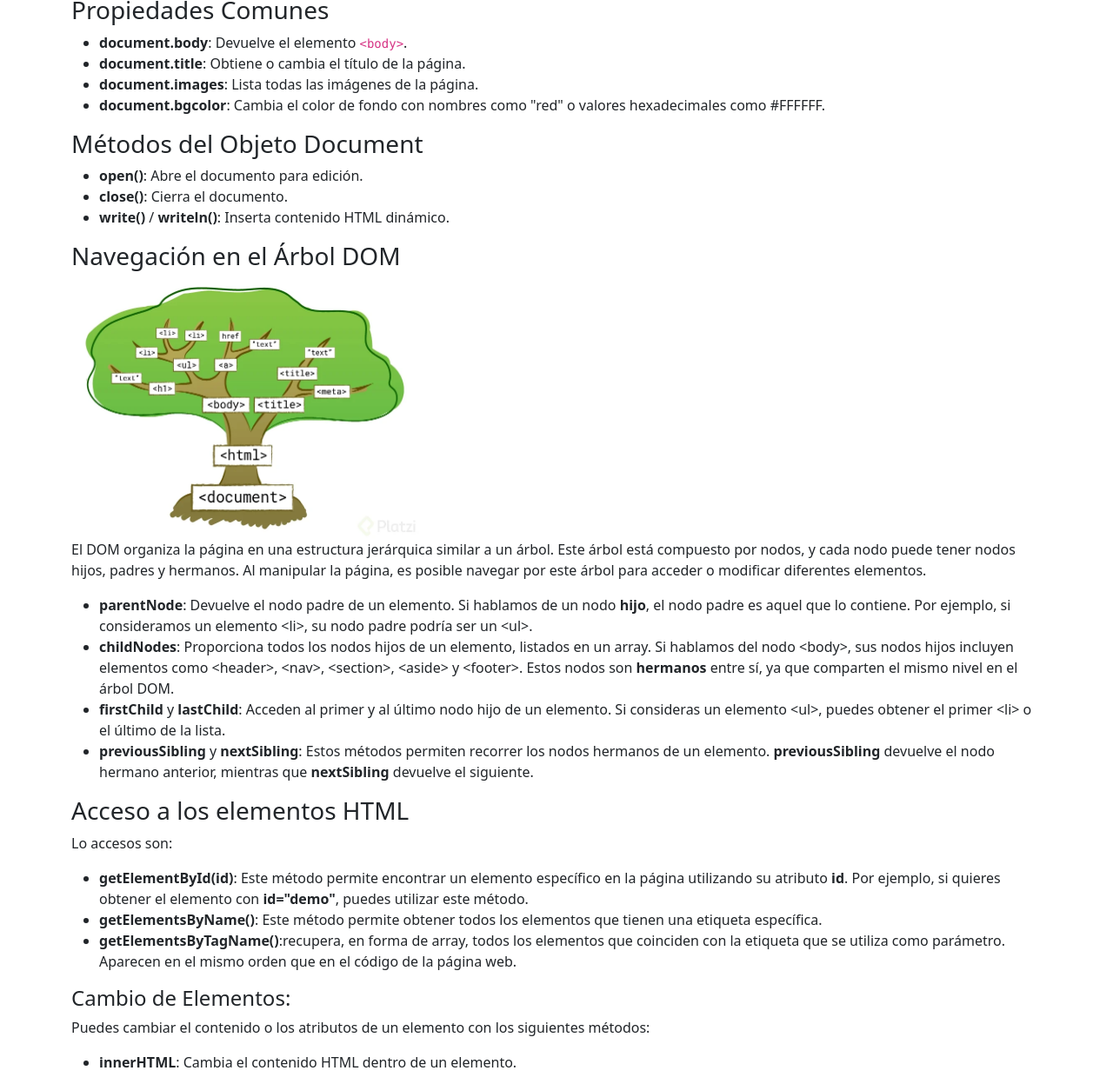
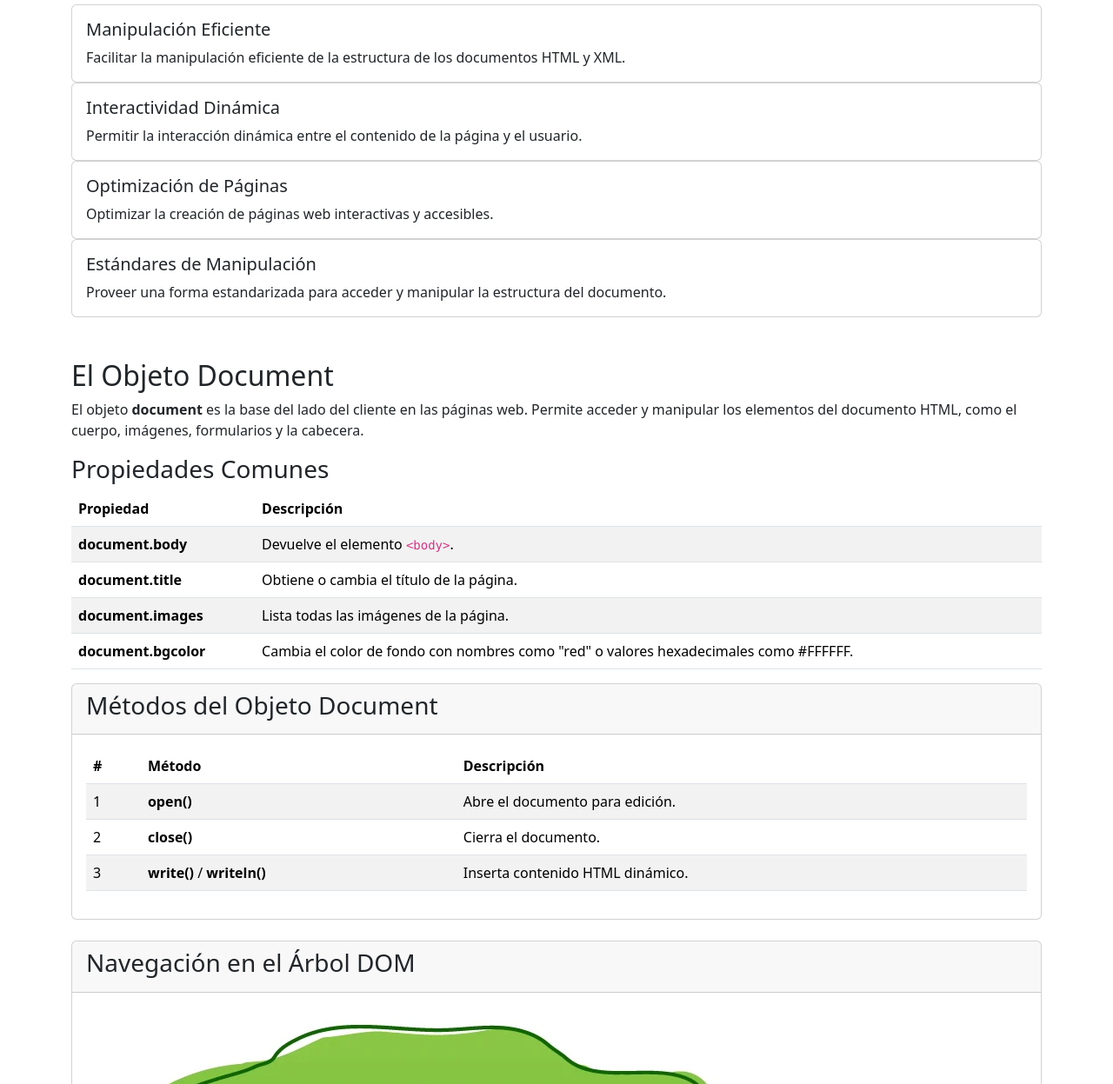
Before and after one commit to helado009/VespertinoGit, a plain HTML site: page pages/index.html in a window 1280 px wide. Shown: the part 800-2047 px from the top of the page at 87% size. Drawn offline with nearby package versions, Linux system fonts and the light colour scheme.

```diff
--- a/pages/index.html
+++ b/pages/index.html
@@ -43,23 +43,63 @@
     <!-- las  características -->
     <div id="caracteristicas" class="container mt-5">
         <h2>Características del DOM</h2>
-        <ul>
-            <li>Acceso dinámico a los elementos del documento.</li>
-            <li>Estructura jerárquica basada en nodos.</li>
-            <li>Permite la manipulación de la estructura, estilo y contenido.</li>
-            <li>Interacción con JavaScript para actualizar la página.</li>
-        </ul>
+        <div class="card-deck">
+            <div class="card">
+                <div class="card-body">
+                    <h5 class="card-title">Acceso Dinámico</h5>
+                    <p class="card-text">Permite acceder a los elementos del documento de manera dinámica, lo que posibilita su manipulación en tiempo real.</p>
+                </div>
+            </div>
+            <div class="card">
+                <div class="card-body">
+                    <h5 class="card-title">Estructura Jerárquica</h5>
+                    <p class="card-text">La estructura del DOM se organiza en nodos, donde cada nodo tiene una relación jerárquica.</p>
+                </div>
+            </div>
+            <div class="card">
+                <div class="card-body">
+                    <h5 class="card-title">Manipulación de Contenido</h5>
+                    <p class="card-text">Permite modificar la estructura, el estilo y el contenido de los elementos dentro del documento.</p>
+                </div>
+            </div>
+            <div class="card">
+                <div class="card-body">
+                    <h5 class="card-title">Interacción con JavaScript</h5>
+                    <p class="card-text">A través de JavaScript, el DOM permite actualizar la página y responder a las acciones del usuario.</p>
+                </div>
+            </div>
+        </div>
     </div>
 
     <!-- los objetivos: lo que busca hacer este -->
     <div id="objetivos" class="container mt-5">
         <h2>Objetivos del DOM</h2>
-        <ul>
-            <li>Facilitar la manipulación de la estructura de los documentos.</li>
-            <li>Permitir una interacción dinámica entre el contenido y el usuario.</li>
-            <li>Optimizar la creación de páginas web interactivas.</li>
-            <li>Proveer una forma estandarizada de manipular la estructura del documento.</li>
-        </ul>
+        <div class="card-deck">
+            <div class="card">
+                <div class="card-body">
+                    <h5 class="card-title">Manipulación Eficiente</h5>
+                    <p class="card-text">Facilitar la manipulación eficiente de la estructura de los documentos HTML y XML.</p>
+                </div>
+            </div>
+            <div class="card">
+                <div class="card-body">
+                    <h5 class="card-title">Interactividad Dinámica</h5>
+                    <p class="card-text">Permitir la interacción dinámica entre el contenido de la página y el usuario.</p>
+                </div>
+            </div>
+            <div class="card">
+                <div class="card-body">
+                    <h5 class="card-title">Optimización de Páginas</h5>
+                    <p class="card-text">Optimizar la creación de páginas web interactivas y accesibles.</p>
+                </div>
+            </div>
+            <div class="card">
+                <div class="card-body">
+                    <h5 class="card-title">Estándares de Manipulación</h5>
+                    <p class="card-text">Proveer una forma estandarizada para acceder y manipular la estructura del documento.</p>
+                </div>
+            </div>
+        </div>
     </div>
 
     <!-- Información del objeto Document 40-->
@@ -67,82 +107,148 @@
         <h2>El Objeto Document</h2>
         <p>El objeto <strong>document</strong> es la base del lado del cliente en las páginas web. Permite acceder y manipular los elementos del documento HTML, como el cuerpo, imágenes, formularios y la cabecera.</p>
 
+        <!-- Información del objeto Document 41-->
+
         <h3>Propiedades Comunes</h3>
-        <ul>
-            <li><strong>document.body</strong>: Devuelve el elemento <code>&lt;body&gt;</code>.</li>
-            <li><strong>document.title</strong>: Obtiene o cambia el título de la página.</li>
-            <li><strong>document.images</strong>: Lista todas las imágenes de la página.</li>
-            <li><strong>document.bgcolor</strong>: Cambia el color de fondo con nombres como "red" o valores hexadecimales como #FFFFFF.</li>
-        </ul>
+        <table class="table table-striped">
+            <thead>
+                <tr>
+                    <th>Propiedad</th>
+                    <th>Descripción</th>
+                </tr>
+            </thead>
+            <tbody>
+                <tr>
+                    <td><strong>document.body</strong></td>
+                    <td>Devuelve el elemento <code>&lt;body&gt;</code>.</td>
+                </tr>
+                <tr>
+                    <td><strong>document.title</strong></td>
+                    <td>Obtiene o cambia el título de la página.</td>
+                </tr>
+                <tr>
+                    <td><strong>document.images</strong></td>
+                    <td>Lista todas las imágenes de la página.</td>
+                </tr>
+                <tr>
+                    <td><strong>document.bgcolor</strong></td>
+                    <td>Cambia el color de fondo con nombres como "red" o valores hexadecimales como #FFFFFF.</td>
+                </tr>
+            </tbody>
+        </table>
 
+    <!-- close, open 41-->
+
+        <div class="card mb-4">
+            <div class="card-header">
                 <h3>Métodos del Objeto Document</h3>
-        <ul>
-            <li><strong>open()</strong>: Abre el documento para edición.</li>
-            <li><strong>close()</strong>: Cierra el documento.</li>
-            <li><strong>write()</strong> / <strong>writeln()</strong>: Inserta contenido HTML dinámico.</li>
-        </ul>
+            </div>
+            <div class="card-body">
+                <table class="table table-striped table-responsive">
+                    <thead>
+                        <tr>
+                            <th>#</th>
+                            <th >Método</th>
+                            <th>Descripción</th>
+                        </tr>
+                    </thead>
+                    <tbody>
+                        <tr>
+                            <td>1</td>
+                            <td><strong>open()</strong></td>
+                            <td>Abre el documento para edición.</td>
+                        </tr>
+                        <tr>
+                            <td>2</td>
+                            <td><strong>close()</strong></td>
+                            <td>Cierra el documento.</td>
+                        </tr>
+                        <tr>
+                            <td>3</td>
+                            <td><strong>write()</strong> / <strong>writeln()</strong></td>
+                            <td>Inserta contenido HTML dinámico.</td>
+                        </tr>
+                    </tbody>
+                </table>
+            </div>
+        </div>
 
             <!-- navegacion del arbol dom 42-->
+    <div class="card mb-4">
+    <div class="card-header">
+        <h3>Navegación en el Árbol DOM</h3>
+    </div>
+    <div class="card-body">
+        <img src="arboldom.png" alt="Arbol de Navegación DOM" class="img-fluid mb-3">
+        <p>El DOM organiza la página en una estructura jerárquica similar a un árbol. Este árbol está compuesto por nodos, y cada nodo puede tener nodos hijos, padres y hermanos. Al manipular la página, es posible navegar por este árbol para acceder o modificar diferentes elementos.</p>
+        <ul>
+            <li><strong>parentNode</strong>: Devuelve el nodo padre de un elemento.</li>
+            <li><strong>childNodes</strong>: Proporciona todos los nodos hijos de un elemento.</li>
+            <li><strong>firstChild</strong> y <strong>lastChild</strong>: Acceden al primer y al último nodo hijo de un elemento.</li>
+            <li><strong>previousSibling</strong> y <strong>nextSibling</strong>: Permiten recorrer los nodos hermanos de un elemento.</li>
+        </ul>
+    </div>
+</div>
 
 
-        <h3>Navegación en el Árbol DOM</h3>
-        <img src="arboldom.png" alt="Arbol navegacion de Dom"width="400" height="300">
-        <p>El DOM organiza la página en una estructura jerárquica similar a un árbol. Este árbol está compuesto por nodos, y cada nodo puede tener nodos hijos, padres y hermanos. Al manipular la página, es posible navegar por este árbol para acceder o modificar diferentes elementos.</p>
+        <!-- Acceso a los elementos HTML 43 -->
+    <div class="card mb-4">
+        <div class="card-header">
+            <h3>Acceso a los elementos HTML</h3>
+        </div>
+        <div class="card-body">
             <ul>
-            <li><strong>parentNode</strong>: Devuelve el nodo padre de un elemento. Si hablamos de un nodo <strong>hijo</strong>, el nodo padre es aquel que lo contiene. Por ejemplo, si consideramos un elemento &lt;li&gt;, su nodo padre podría ser un &lt;ul&gt;.</li>
-            <li><strong>childNodes</strong>: Proporciona todos los nodos hijos de un elemento, listados en un array. Si hablamos del nodo &lt;body&gt;, sus nodos hijos incluyen elementos como &lt;header&gt;, &lt;nav&gt;, &lt;section&gt;, &lt;aside&gt; y &lt;footer&gt;. Estos nodos son <strong>hermanos</strong> entre sí, ya que comparten el mismo nivel en el árbol DOM.</li>
-            <li><strong>firstChild</strong> y <strong>lastChild</strong>: Acceden al primer y al último nodo hijo de un elemento. Si consideras un elemento &lt;ul&gt;, puedes obtener el primer &lt;li&gt; o el último de la lista.</li>
-            <li><strong>previousSibling</strong> y <strong>nextSibling</strong>: Estos métodos permiten recorrer los nodos hermanos de un elemento. <strong>previousSibling</strong> devuelve el nodo hermano anterior, mientras que <strong>nextSibling</strong> devuelve el siguiente.</li>
+                <li><strong>getElementById(id)</strong>: Encuentra un elemento específico usando su atributo id.</li>
+                <li><strong>getElementsByName()</strong>: Obtiene todos los elementos con una etiqueta específica.</li>
+                <li><strong>getElementsByTagName()</strong>: Recupera todos los elementos que coinciden con la etiqueta proporcionada.</li>
             </ul>
+        </div>
+    </div>
 
-                    <!-- Acceso a los elementos HTML:pag43 -->
+<!--pagg 44 Cambio de Elementos-->
 
-        <h3>Acceso a los elementos HTML</h3>
-        <p>Lo accesos son:</p>
-        <ul>
-            <li><strong>getElementById(id)</strong>: Este método permite encontrar un elemento específico en la página utilizando su atributo <strong>id</strong>. Por ejemplo, si quieres obtener el elemento con <strong>id="demo"</strong>, puedes utilizar este método.</li>
-            <li><strong>getElementsByName()</strong>: Este método permite obtener todos los elementos que tienen una etiqueta específica.</li>
-            <li><strong>getElementsByTagName()</strong>:recupera, en forma de array, todos los elementos que coinciden con la etiqueta que se utiliza como parámetro. Aparecen en el mismo orden que en el código de la página web.</li>
-        </ul>
-<!--pagg 44-->
-        <h4>Cambio de Elementos:</h4>
+<div class="card mb-4">
+    <div class="card-header">
+        <h3>Cambio de Elementos</h3>
+    </div>
+    <div class="card-body">
         <p>Puedes cambiar el contenido o los atributos de un elemento con los siguientes métodos:</p>
         <ul>
             <li><strong>innerHTML</strong>: Cambia el contenido HTML dentro de un elemento.</li>
         </ul>
-
-        <pre>
-        <code>
-                    <!--El codijo del boton pagg 44-->
-
-        <button onclick="funcion()">Púlsame</button>
-            <!--HTML coloca un botón en la pagina -->
+        <button class="btn btn-primary" onclick="funcion()">Púlsame</button>
         <p id="demo"></p>
-            <!--Espacio HTML donde se escribirá Hola Mundo cuando se pulse el botón -->
         <script>
             function funcion() {
                 document.getElementById("demo").innerHTML = "Hola Mundo";
             }
         </script>
-        </code>
-        </pre>
 
-        <p><strong>setAttribute(atributo, valor)</strong>: Cambia el valor de un atributo de un elemento. También se puede cambiar el atributo o el estilo de un elemento utilizando:</p>
+        <ul>
+            <li><strong>setAttribute(atributo, valor)</strong>: Cambia el valor de un atributo de un elemento. También se puede cambiar el atributo o el estilo de un elemento utilizando:</li>
+        </ul>
         <pre>
         <code>
             elemento.atributo = valor;
             elemento.style.propiedad = estilo;
-
         </code>
         </pre>
+    </div>
+</div>
 
+    </div>
+
+
+    <!-- Añadir Manejadores de Eventos -->
+    <div class="card mb-4">
+        <div class="card-header">
             <h3>Añadir Manejadores de Eventos</h3>
-        <p>Podemos añadir manejadores de eventos mediante.</p>
-        <pre>
-        <code>
-        document.getElementById("id").evento = function()
-        </code>
-        </pre>
+        </div>
+        <div class="card-body">
+            <p>Podemos añadir manejadores de eventos mediante el siguiente código:</p>
+            <pre><code>document.getElementById("id").evento = function()</code></pre>
+        </div>
+    </div>
 </div>
 
     <!-- Pie de página -->
```
Lines whose indentation alone changed are shown as unchanged.
